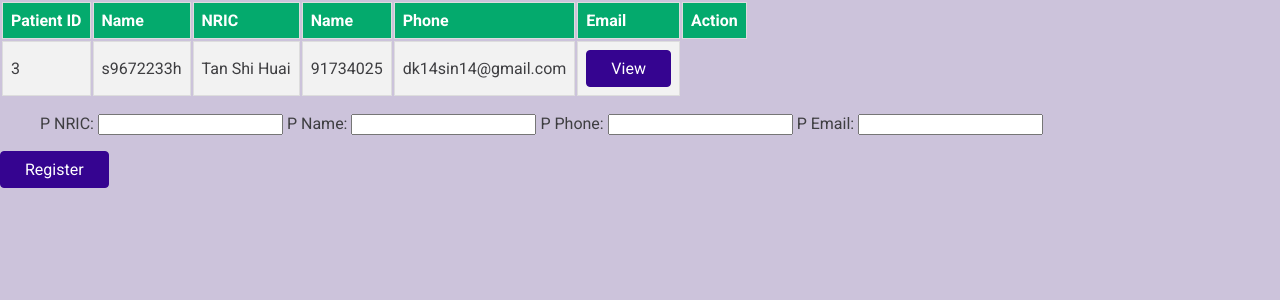
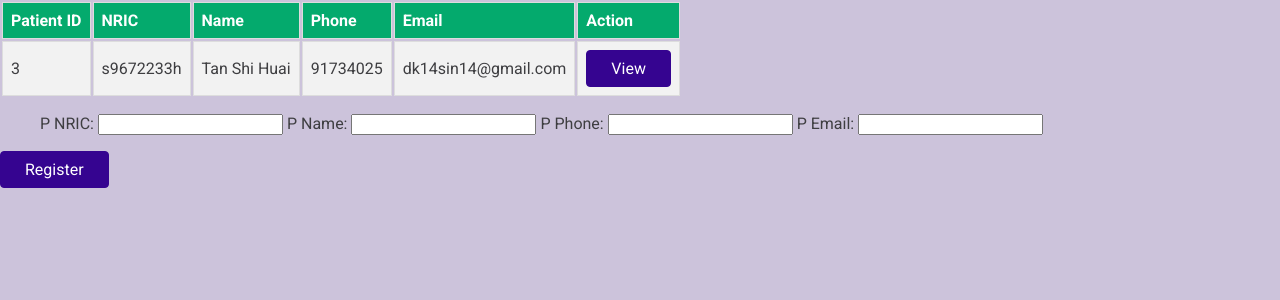
Before and after one commit to tanshihuai/X-Ray-Co, a Django app: page /NurseHomepage/ in a window 1280 px wide. Shown: the part 143-443 px from the top of the page. Run offline with Django 4.2, Linux system fonts and the light colour scheme; data comes from the database, SQL or seed files in the repository; both versions use the stored data as it was after the commit.

Commit message:
nurse pages done

```diff
--- a/website/templates/website/NurseHomepage.html
+++ b/website/templates/website/NurseHomepage.html
@@ -8,7 +8,6 @@
     <table class="content-table">
         <tr>
             <th>Patient ID</th>
-            <th>Name</th>
             <th>NRIC</th>
             <th>Name</th>
             <th>Phone</th>
```
Also changed, not shown: db.sqlite3.
